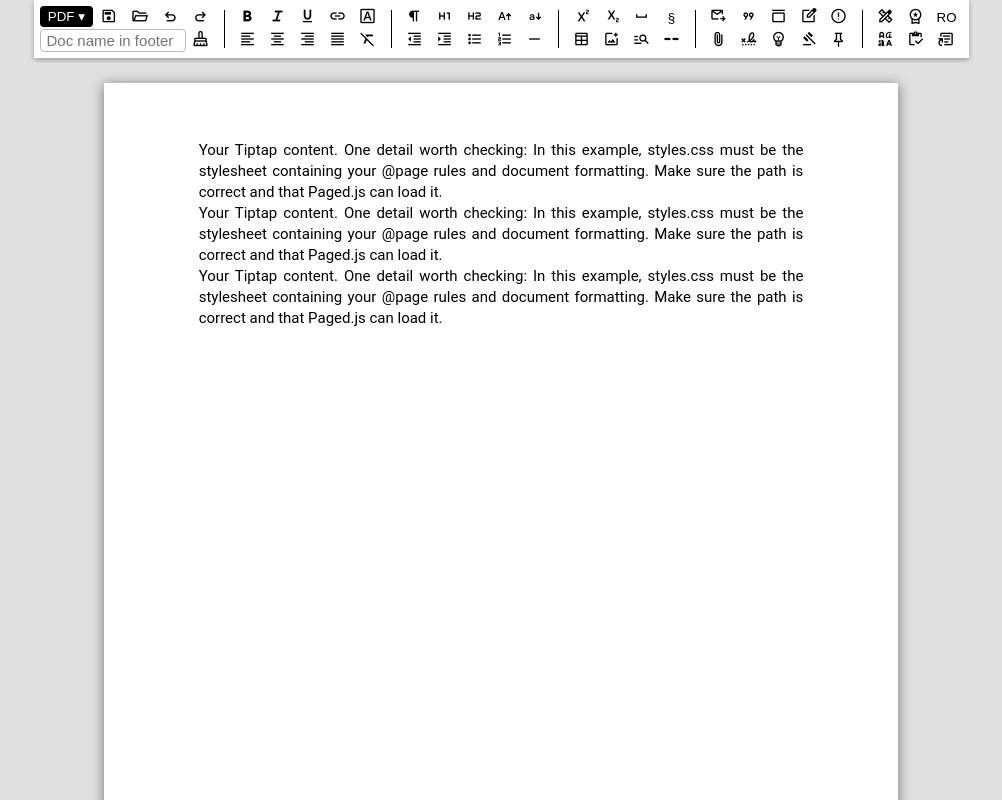
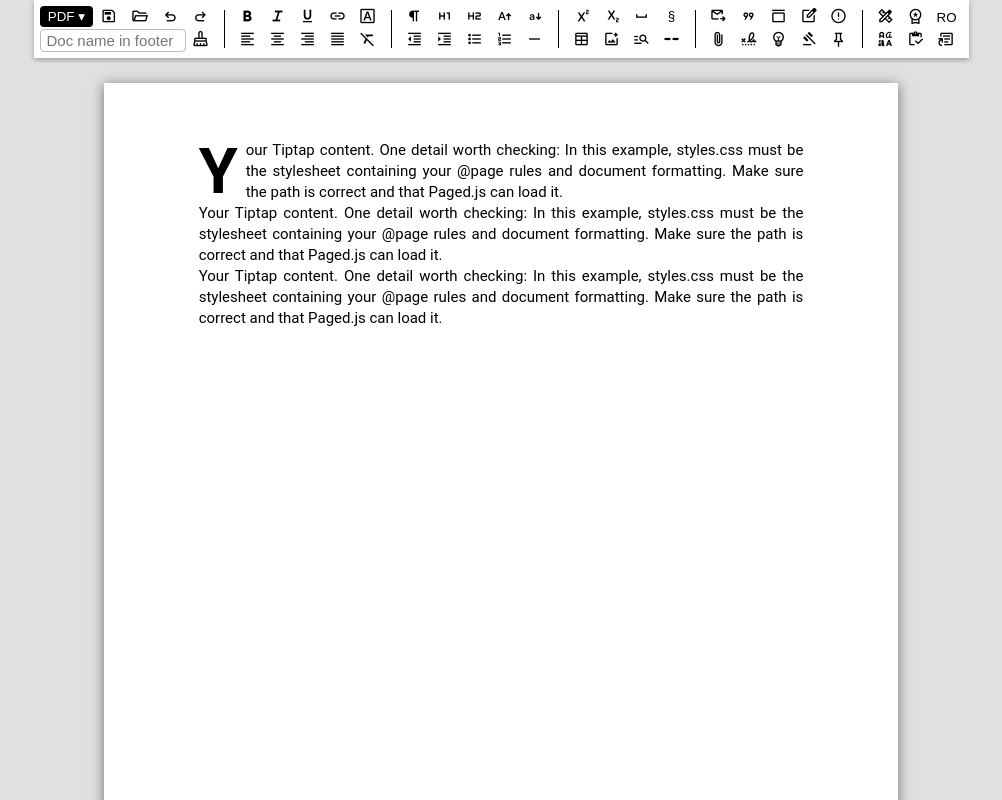
Before and after one commit to viogt/sec, a plain HTML site: page files/exp/exp.html in a window 1280 px wide. Shown: the top 800 px of the page, without its empty margins (139-1141 px from the left). Drawn offline with nearby package versions, Linux system fonts and the light colour scheme.

Commit message:
Modify button style and add new paragraph content
Updated the 'Insert paragraph' button style and added a new paragraph with specific styles.

```diff
--- a/files/exp/exp.html
+++ b/files/exp/exp.html
@@ -349,7 +349,7 @@ input { accent-color: #080; }
     <button id="uploadFile" title="Insert an Image"><span class="material-symbols-outlined">add_photo_alternate</span></button>
 <button id="nbsp" title="Insert non-breaking space"><span class="material-symbols-outlined">space_bar</span></button>
     <button id="fineprint" title="Insert Fine Print"><span class="material-symbols-outlined">manage_search</span></button>
-<button id="sect" title="Insert paragrpagh">&sect;</button>
+<button id="sect" title="Insert paragrpagh"style=" line-height: 1; margin-bottom: 4px;">&sect;</button>
     <button id="endash" title="Turn '--' into '—'"><span class="material-symbols-outlined">unknown_med</span></button>
 
 <div class="divider"></div>
@@ -377,7 +377,7 @@ input { accent-color: #080; }
 </div>
 
 <div id="editor" contenteditable="true" spellcheck="true">
-  <p>Your Tiptap content. One detail worth checking: In this example, styles.css must be the stylesheet containing your @page rules and document formatting. Make sure the path is correct and that Paged.js can load it.</p>
+  <p><span style="margin-right: .5rem; font-size: 3lh; font-weight: bold; line-height: 3lh; float: left;">Y</span>our Tiptap content. One detail worth checking: In this example, styles.css must be the stylesheet containing your @page rules and document formatting. Make sure the path is correct and that Paged.js can load it.</p>
   <p>Your Tiptap content. One detail worth checking: In this example, styles.css must be the stylesheet containing your @page rules and document formatting. Make sure the path is correct and that Paged.js can load it.</p>
   <p>Your Tiptap content. One detail worth checking: In this example, styles.css must be the stylesheet containing your @page rules and document formatting. Make sure the path is correct and that Paged.js can load it.</p>
 </div>
```
